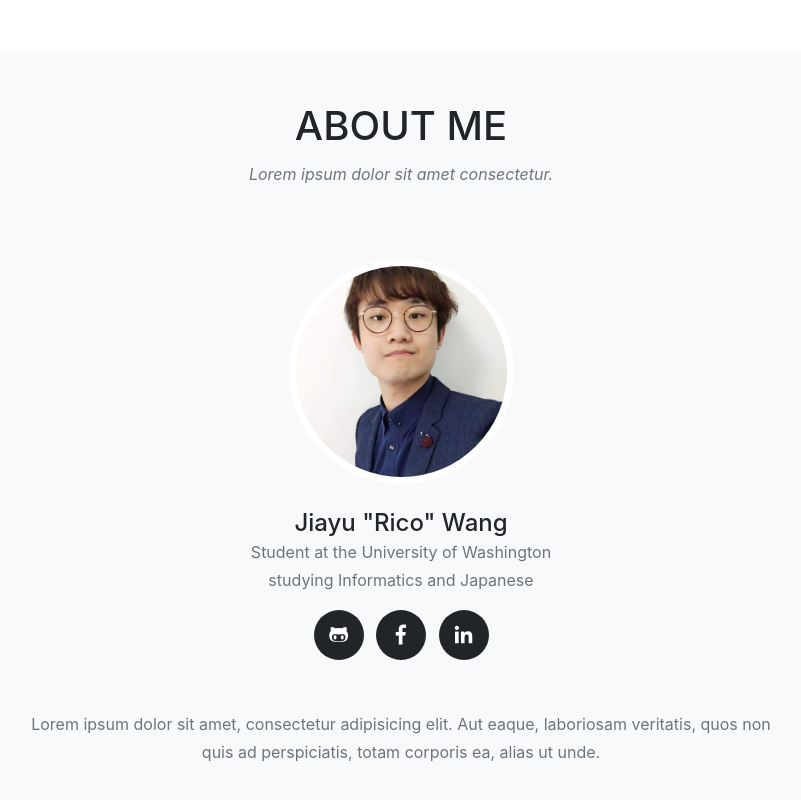
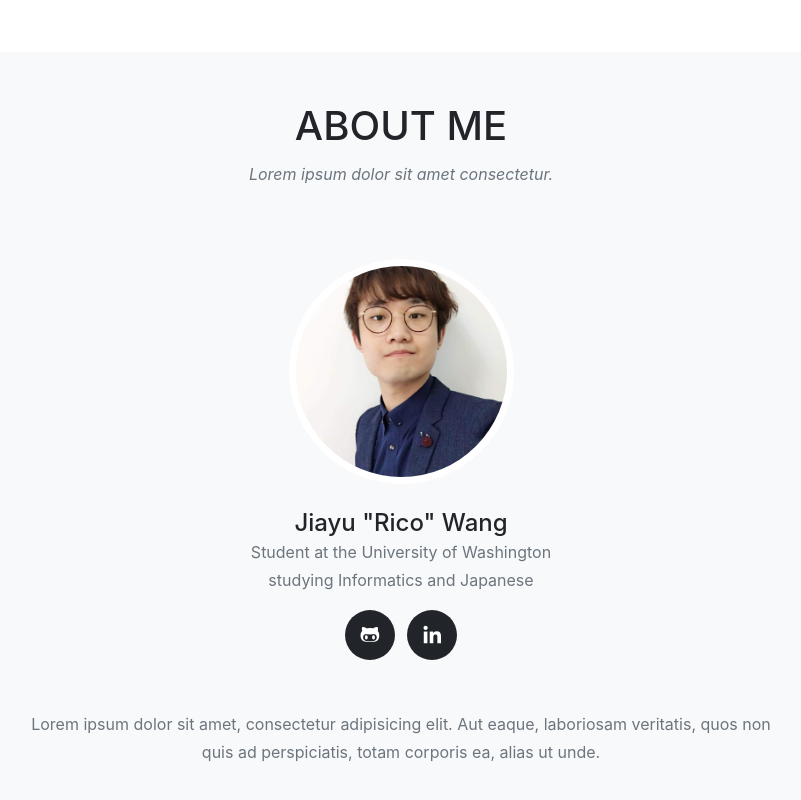
Before and after one commit to bryoco/bryoco.github.io, a website with bundled scripts: page index.html in a window 1280 px wide. Shown: the part 4222-5022 px from the top of the page, without its empty margins (239-1040 px from the left). Built offline with nearby package versions, Linux system fonts and the light colour scheme; a web font is replaced by a local one.

Commit message:
remove fb

```diff
--- a/index.html
+++ b/index.html
@@ -317,11 +317,6 @@
                 </a>
               </li>
               <li class="list-inline-item">
-                <a href="https://www.facebook.com/wrneuss">
-                  <i class="fab fa-facebook-f"></i>
-                </a>
-              </li>
-              <li class="list-inline-item">
                 <a href="https://www.linkedin.com/in/jiayu-wang/">
                   <i class="fab fa-linkedin-in"></i>
                 </a>
```
